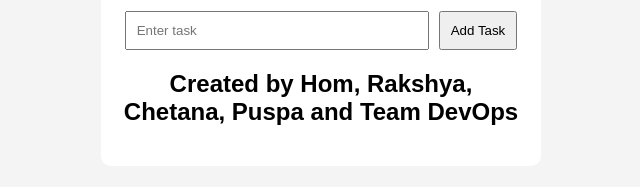
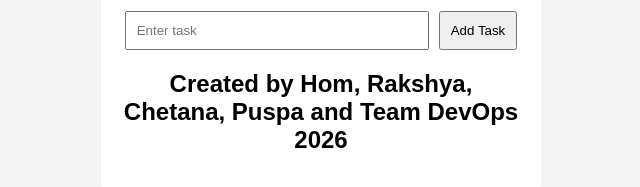
Before and after one commit to Raksha7630/ToDoAppProject, a React (Create React App) app: page / in a window 1280 px wide. Shown: the part 139-326 px from the top of the page, without its empty margins (319-959 px from the left). Built offline with nearby package versions, Linux system fonts and the light colour scheme.

Commit message:
Updated UI text

```diff
--- a/src/App.js
+++ b/src/App.js
@@ -31,7 +31,7 @@ function App() {
         ))}
       </ul>
 
-      <h2>Created by Hom, Rakshya, Chetana, Puspa and Team DevOps</h2>
+      <h2>Created by Hom, Rakshya, Chetana, Puspa and Team DevOps 2026</h2>
     </div>
   );
 }
```
